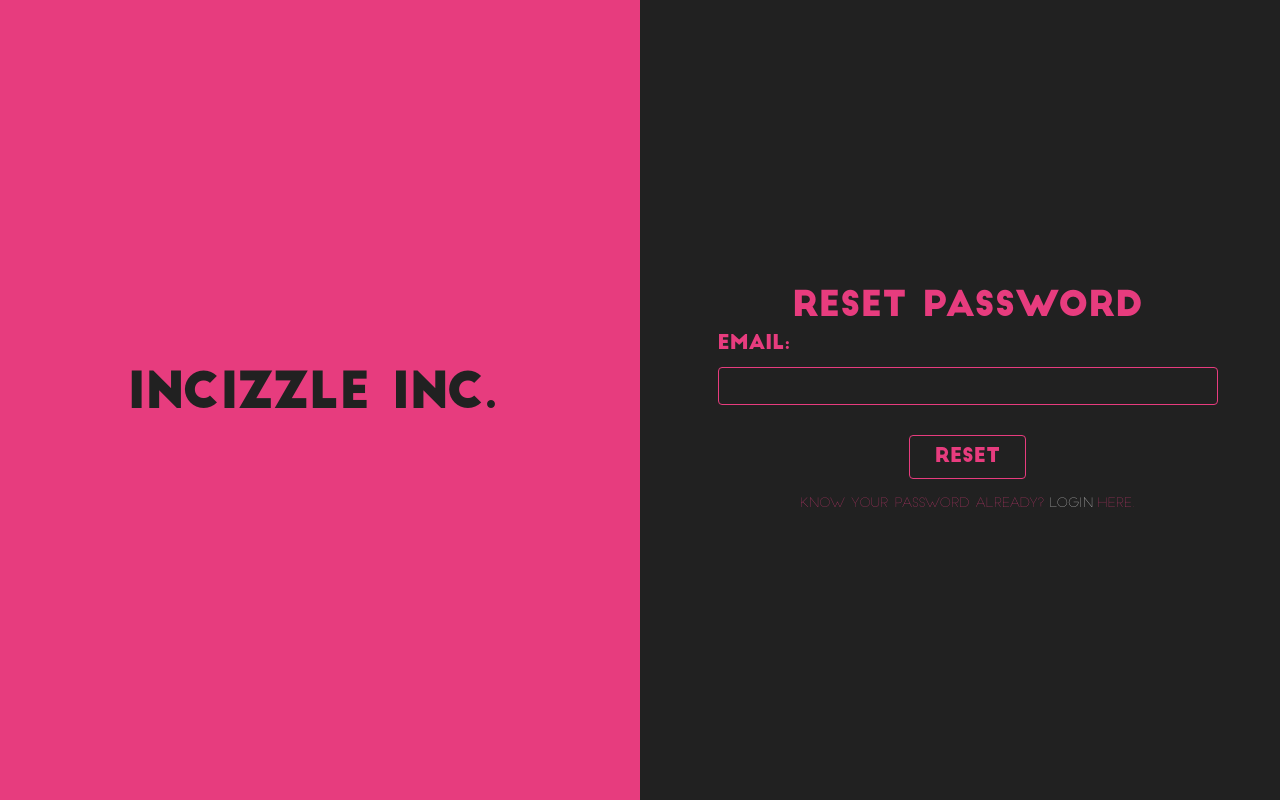
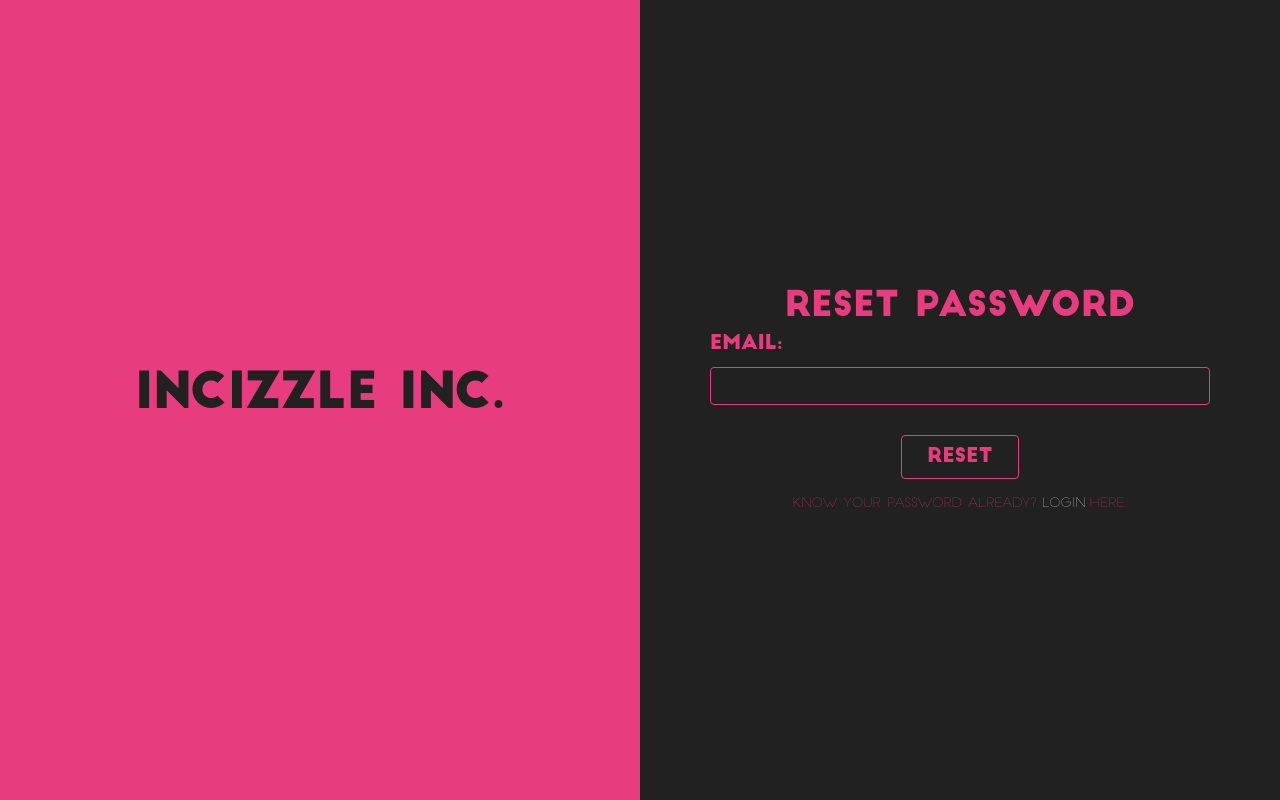
Before and after one commit to schoolvpn/dash, a React app in the folder app/: page /reset in a window 1280 px wide. Built offline with nearby package versions, Linux system fonts and the light colour scheme.

Commit message:
More Small Changes

```diff
--- a/app/src/css/main.css
+++ b/app/src/css/main.css
@@ -177,6 +177,11 @@
   font-family: bigjohn;
 }
 
+.row {
+  margin-left: 0px;
+  margin-right: 0px
+}
+
 /*
 .data {
     margin-top: 50px
--- a/app/src/services/user.service.js
+++ b/app/src/services/user.service.js
@@ -82,6 +82,7 @@
   localStorage.removeItem('Authorization');
 }
 
+
 function verify(authCode) {
   return axios.post(`https://api.schoolvpn.ca/user/verify/${authCode}`)
     .then(
```
